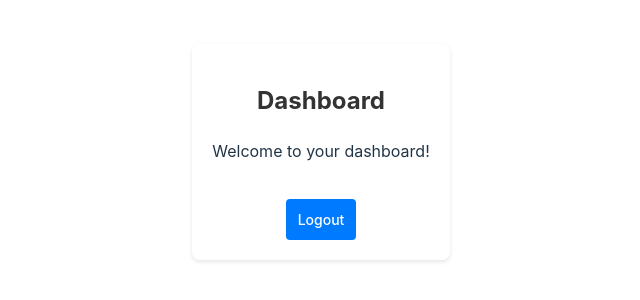
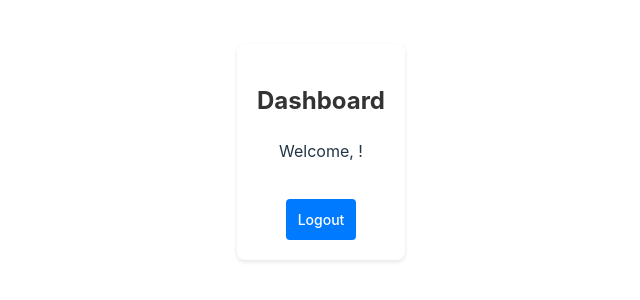
Before and after one commit to pingnattawoot/basic-auth-vite-nestjs, a React (Vite) app in the folder web/: page /dashboard in a window 1280 px wide. Shown: the part 248-548 px from the top of the page, without its empty margins (319-959 px from the left). Built offline with nearby package versions, Linux system fonts and the light colour scheme.

Commit message:
add AuthContext to manage authentication state

```diff
--- a/web/src/App.tsx
+++ b/web/src/App.tsx
@@ -2,11 +2,13 @@ import { Route, BrowserRouter as Router, Routes } from "react-router-dom";
 import Dashboard from "./components/Dashboard";
 import LoginForm from "./components/LoginForm";
 import RegisterForm from "./components/RegisterForm";
+import { AuthProvider } from "./contexts/AuthContext";
 import "./App.css";
 import "./styles/auth.css";
 
 function App() {
   return (
+    <AuthProvider>
       <Router>
         <Routes>
           <Route path="/login" element={<LoginForm />} />
@@ -15,6 +17,7 @@ function App() {
           <Route path="/" element={<LoginForm />} />
         </Routes>
       </Router>
+    </AuthProvider>
   );
 }
 
--- a/web/src/components/Dashboard.tsx
+++ b/web/src/components/Dashboard.tsx
@@ -1,16 +1,19 @@
 import { useNavigate } from 'react-router-dom'
+import { useAuth } from '../contexts/AuthContext'
 
 function Dashboard() {
   const navigate = useNavigate()
+  const { logout, user } = useAuth()
 
   const handleLogout = () => {
+    logout()
     navigate('/login')
   }
 
   return (
     <div className="dashboard">
       <h2>Dashboard</h2>
-      <p>Welcome to your dashboard!</p>
+      <p>Welcome, {user?.email}!</p>
       <button onClick={handleLogout}>Logout</button>
     </div>
   )
--- a/web/src/components/LoginForm.tsx
+++ b/web/src/components/LoginForm.tsx
@@ -1,18 +1,20 @@
 import { useState } from "react";
 import { useNavigate } from "react-router-dom";
 import { authService } from "../services/authService";
+import { useAuth } from "../contexts/AuthContext";
 
 function LoginForm() {
   const [email, setEmail] = useState("");
   const [password, setPassword] = useState("");
   const [error, setError] = useState("");
   const navigate = useNavigate();
+  const { login } = useAuth();
 
   const handleSubmit = async (e: React.FormEvent) => {
     e.preventDefault();
     try {
       const response = await authService.login({ email, password });
-      console.log("Login successful:", response);
+      login(response);
       navigate("/dashboard");
     } catch (err) {
       console.error(err);
--- a/web/src/contexts/AuthContext.tsx
+++ b/web/src/contexts/AuthContext.tsx
@@ -1,41 +1,72 @@
-import { createContext, useContext, useState, ReactNode } from 'react'
+import {
+  createContext,
+  useContext,
+  useState,
+  ReactNode,
+  useEffect,
+} from "react";
+import { AuthResponse } from "../services/authService";
 
 interface AuthContextType {
-  isAuthenticated: boolean
-  token: string | null
-  login: (token: string) => void
-  logout: () => void
+  isAuthenticated: boolean;
+  user: AuthResponse["user"] | null;
+  token: string | null;
+  login: (response: AuthResponse) => void;
+  logout: () => void;
 }
 
-const AuthContext = createContext<AuthContextType | undefined>(undefined)
+const AuthContext = createContext<AuthContextType | undefined>(undefined);
 
-export function AuthProvider({ children }: { children: ReactNode }) {
-  const [token, setToken] = useState<string | null>(localStorage.getItem('token'))
-  const [isAuthenticated, setIsAuthenticated] = useState<boolean>(!!token)
+interface AuthProviderProps {
+  children: ReactNode;
+}
 
-  const login = (token: string) => {
-    localStorage.setItem('token', token)
-    setToken(token)
-    setIsAuthenticated(true)
-  }
+export function AuthProvider({ children }: AuthProviderProps) {
+  const [user, setUser] = useState<AuthResponse["user"] | null>(null);
+  const [token, setToken] = useState<string | null>(null);
+  const [isAuthenticated, setIsAuthenticated] = useState(false);
+
+  // Check for saved auth state on mount
+  useEffect(() => {
+    const savedToken = localStorage.getItem("token");
+    const savedUser = localStorage.getItem("user");
+
+    if (savedToken && savedUser) {
+      setToken(savedToken);
+      setUser(JSON.parse(savedUser));
+      setIsAuthenticated(true);
+    }
+  }, []);
+
+  const login = (response: AuthResponse) => {
+    setUser(response.user);
+    setToken(response.token);
+    setIsAuthenticated(true);
+    localStorage.setItem("token", response.token);
+    localStorage.setItem("user", JSON.stringify(response.user));
+  };
 
   const logout = () => {
-    localStorage.removeItem('token')
-    setToken(null)
-    setIsAuthenticated(false)
-  }
+    setUser(null);
+    setToken(null);
+    setIsAuthenticated(false);
+    localStorage.removeItem("token");
+    localStorage.removeItem("user");
+  };
 
   return (
-    <AuthContext.Provider value={{ isAuthenticated, token, login, logout }}>
+    <AuthContext.Provider
+      value={{ isAuthenticated, user, token, login, logout }}
+    >
       {children}
     </AuthContext.Provider>
-  )
+  );
 }
 
 export function useAuth() {
-  const context = useContext(AuthContext)
+  const context = useContext(AuthContext);
   if (context === undefined) {
-    throw new Error('useAuth must be used within an AuthProvider')
+    throw new Error("useAuth must be used within an AuthProvider");
   }
-  return context
+  return context;
 }
```
Lines whose indentation alone changed are shown as unchanged.
